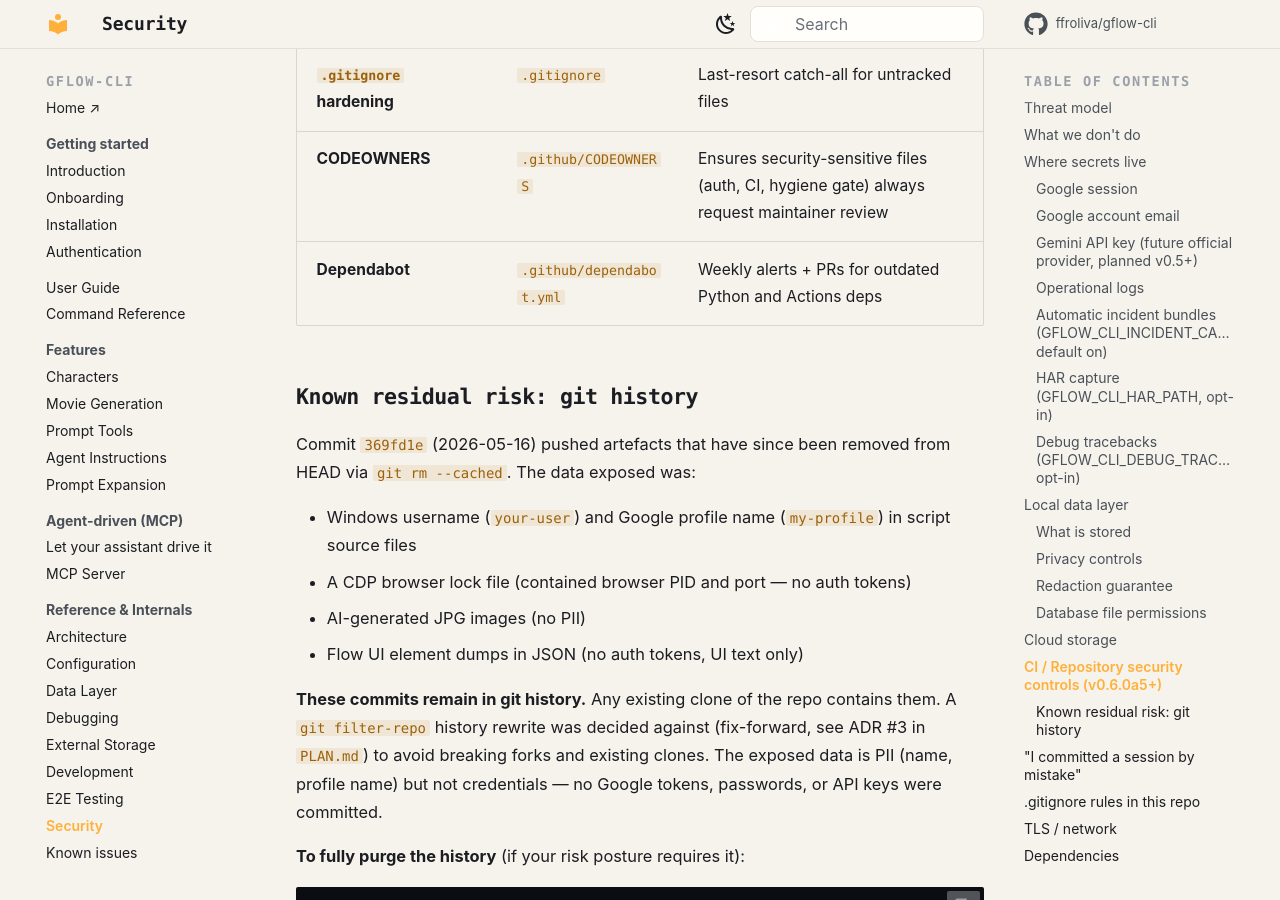
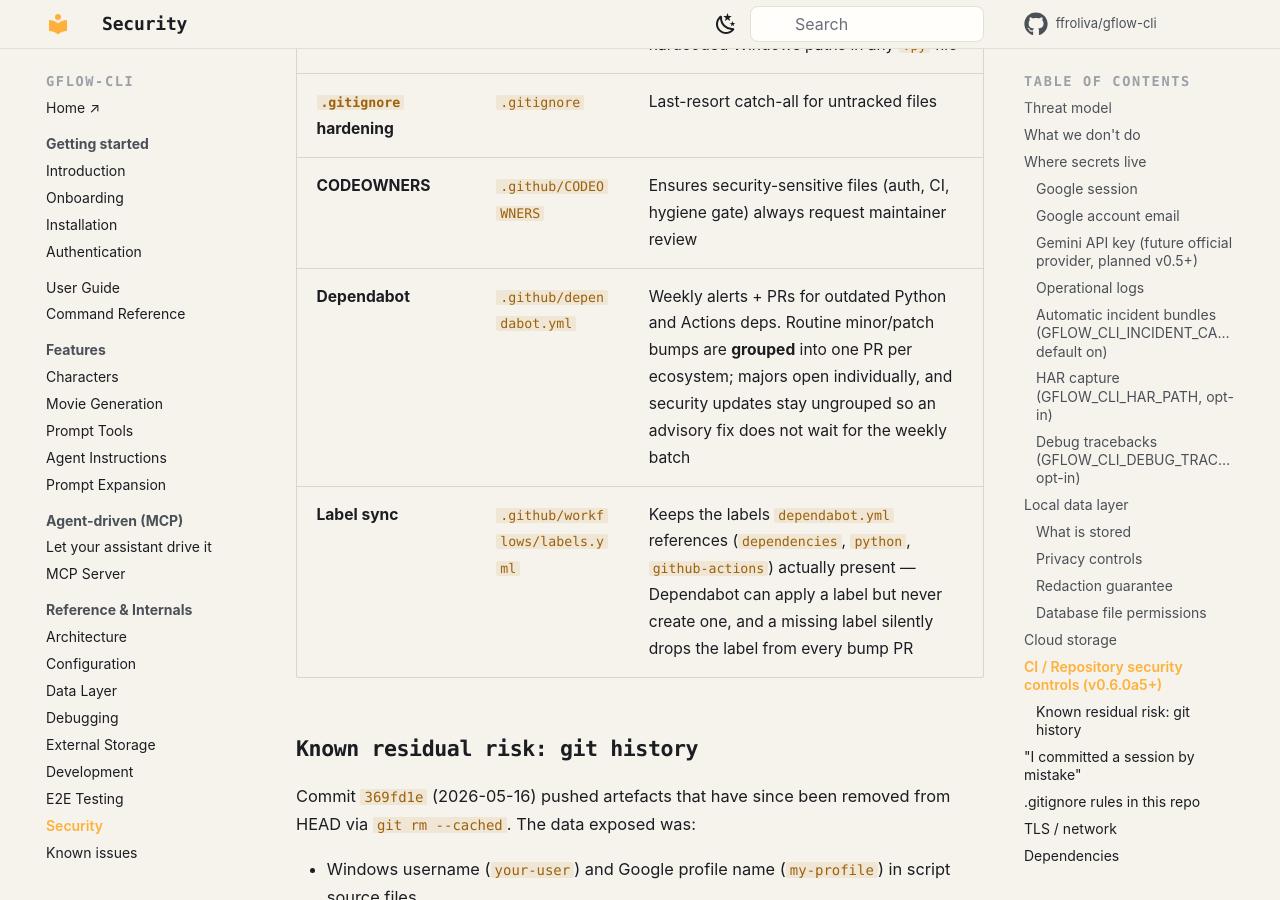
Before and after one commit to ffroliva/gflow-cli, an MkDocs documentation site: the page built from website/docs/SECURITY.md, in a window 1280 px wide and 900 px high, scrolled down 7755 px. Built offline with MkDocs 1.6.1 and Material for MkDocs 9.7.7, drawn with Linux system fonts in a browser that asks for light colours; comment, search, counter and statistics services are not loaded.

Commit message:
docs(website): re-sync the SECURITY.md mirror
The canonical docs/SECURITY.md was edited without regenerating the published
website/docs/ mirror, so the drift half of the published-site contract failed:

  DRIFT: website/docs/SECURITY.md

That is what turned CI red -- the test job dies at the hygiene/doc gates before
pytest ever runs, so the Chrome-dependent test named in the PR description was
never the cause.

Regenerated with scripts/ci/generate_website_docs.py. Mirror in sync (18 files),
nav complete, PII gate clean across 23 published files.

```diff
--- a/website/docs/SECURITY.md
+++ b/website/docs/SECURITY.md
@@ -157,7 +157,8 @@
 | **Repo hygiene script** | CI step + pre-commit | Blocks tracked images (`*.jpg/jpeg`), CDP lock files, test_assets output dirs, hardcoded Windows paths in any `.py` file |
 | **`.gitignore` hardening** | `.gitignore` | Last-resort catch-all for untracked files |
 | **CODEOWNERS** | `.github/CODEOWNERS` | Ensures security-sensitive files (auth, CI, hygiene gate) always request maintainer review |
-| **Dependabot** | `.github/dependabot.yml` | Weekly alerts + PRs for outdated Python and Actions deps |
+| **Dependabot** | `.github/dependabot.yml` | Weekly alerts + PRs for outdated Python and Actions deps. Routine minor/patch bumps are **grouped** into one PR per ecosystem; majors open individually, and security updates stay ungrouped so an advisory fix does not wait for the weekly batch |
+| **Label sync** | `.github/workflows/labels.yml` | Keeps the labels `dependabot.yml` references (`dependencies`, `python`, `github-actions`) actually present — Dependabot can apply a label but never create one, and a missing label silently drops the label from every bump PR |
 
 ### Known residual risk: git history
 
```
